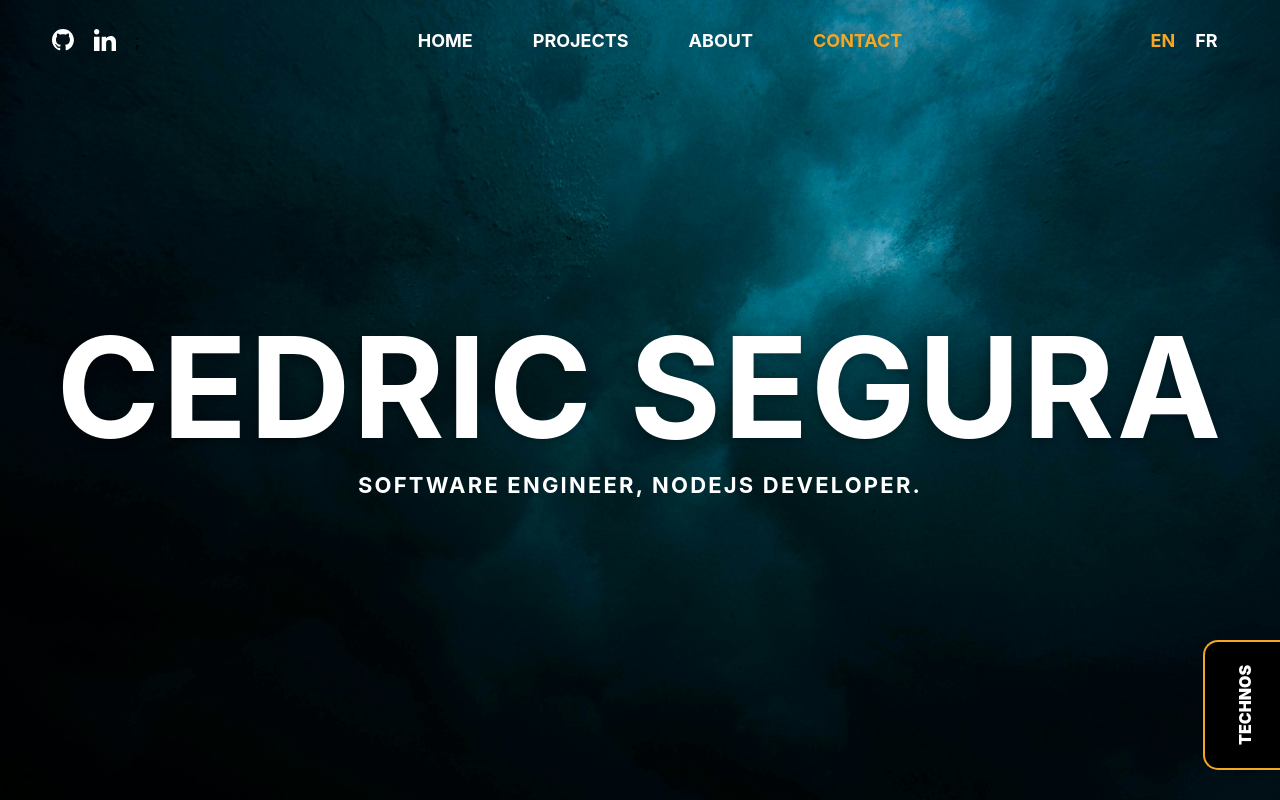
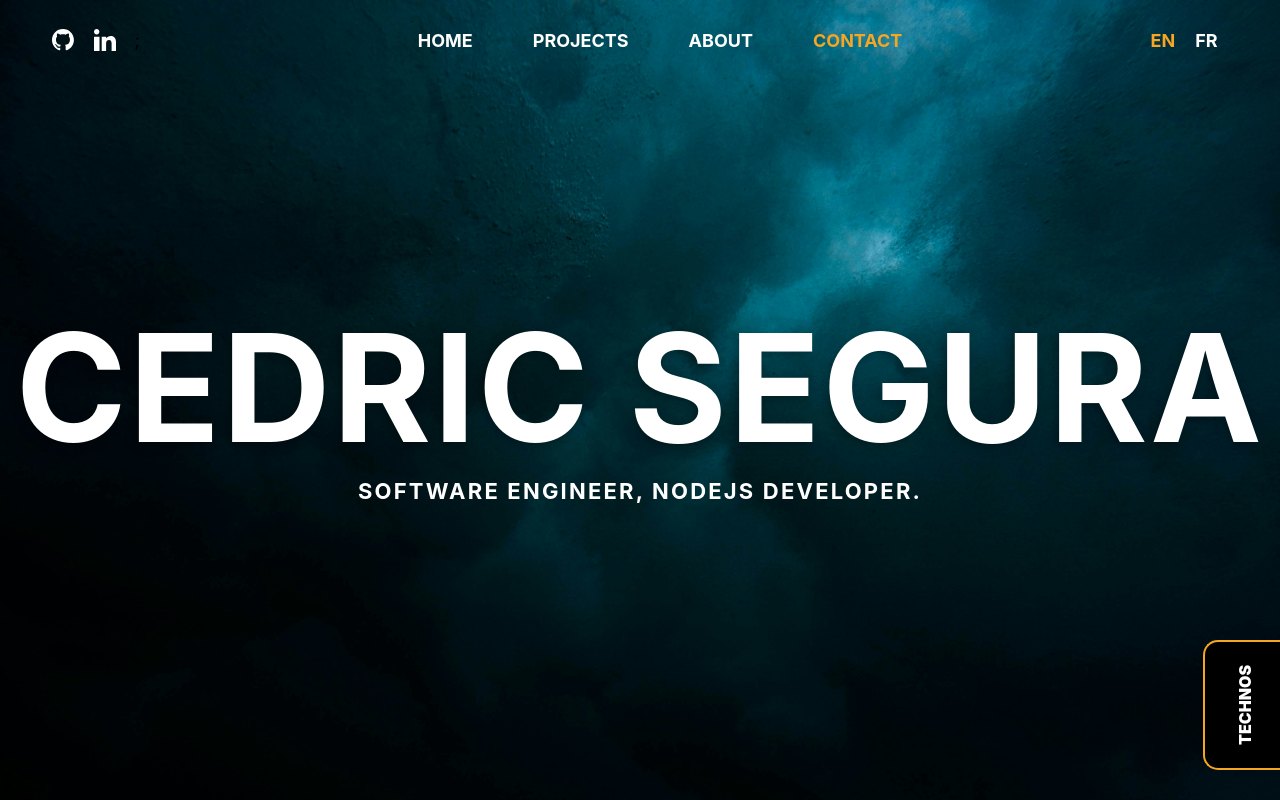
Before and after one commit to srevinU/portfolio, a React (Create React App) app in the folder frontend/: page / in a window 1280 px wide. Shown: the top 800 px of the page. Built offline with nearby package versions, Linux system fonts and the light colour scheme.

Commit message:
home page style

```diff
--- a/frontend/src/App.tsx
+++ b/frontend/src/App.tsx
@@ -46,7 +46,11 @@ function App(): JSX.Element {
                   language={language}
                   messagesDisplay={messagesDisplay}
                 />
-                <Home reference={references.home} language={language} />
+                <Home
+                  reference={references.home}
+                  language={language}
+                  isMobile={isMobile}
+                />
                 <Projects reference={references.projects} language={language} />
                 <About reference={references.about} language={language} />
                 <Contact reference={references.contact} language={language} />
--- a/frontend/src/pages/Home.tsx
+++ b/frontend/src/pages/Home.tsx
@@ -6,15 +6,30 @@ import { LanguageT } from "../utils/types/general";
 export default function Home({
   reference,
   language,
+  isMobile,
 }: {
   reference: Reference;
   language: LanguageT;
+  isMobile: boolean;
 }): JSX.Element {
+  const dynamicStyle = {
+    title: {
+      fontSize: isMobile ? "50px" : "150px",
+    },
+    subtitle: {
+      fontSize: isMobile ? "15px" : "22px",
+    },
+  };
+
   return (
     <div className="home_page" ref={reference.ref}>
       <section className="home_content">
-        <h1 className="home_title">{homeData[language].title}</h1>
-        <h5 className="home_subtitle">{homeData[language].subtitle}</h5>
+        <h1 className="home_title" style={dynamicStyle.title}>
+          {homeData[language].title}
+        </h1>
+        <h5 className="home_subtitle" style={dynamicStyle.subtitle}>
+          {homeData[language].subtitle}
+        </h5>
       </section>
     </div>
   );
--- a/frontend/src/style/pages/Home.css
+++ b/frontend/src/style/pages/Home.css
@@ -13,7 +13,6 @@
 }
 
 .home_content .home_title {
-  font-size: 140px;
   text-transform: uppercase;
   letter-spacing: 2.2px;
   text-shadow: -3px 3px 11px rgba(0, 0, 0, 0.3);
@@ -24,7 +23,6 @@
 
 .home_content .home_subtitle {
   color: white;
-  font-size: 22px;
   text-transform: uppercase;
   letter-spacing: 2.2px;
   margin: 0;
```
Also changed, not shown: 1 other file (tests, documents, lock files or other folders).
